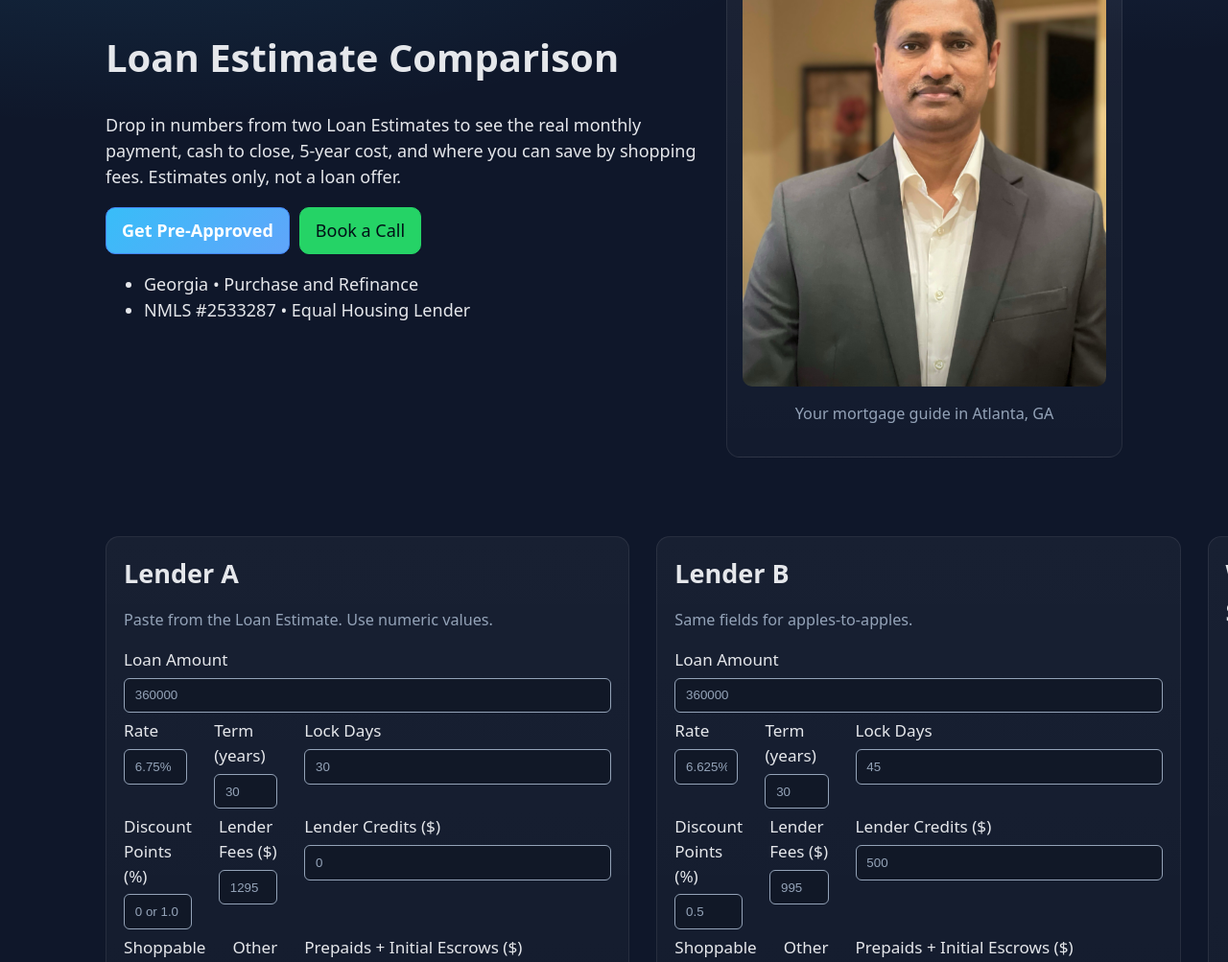
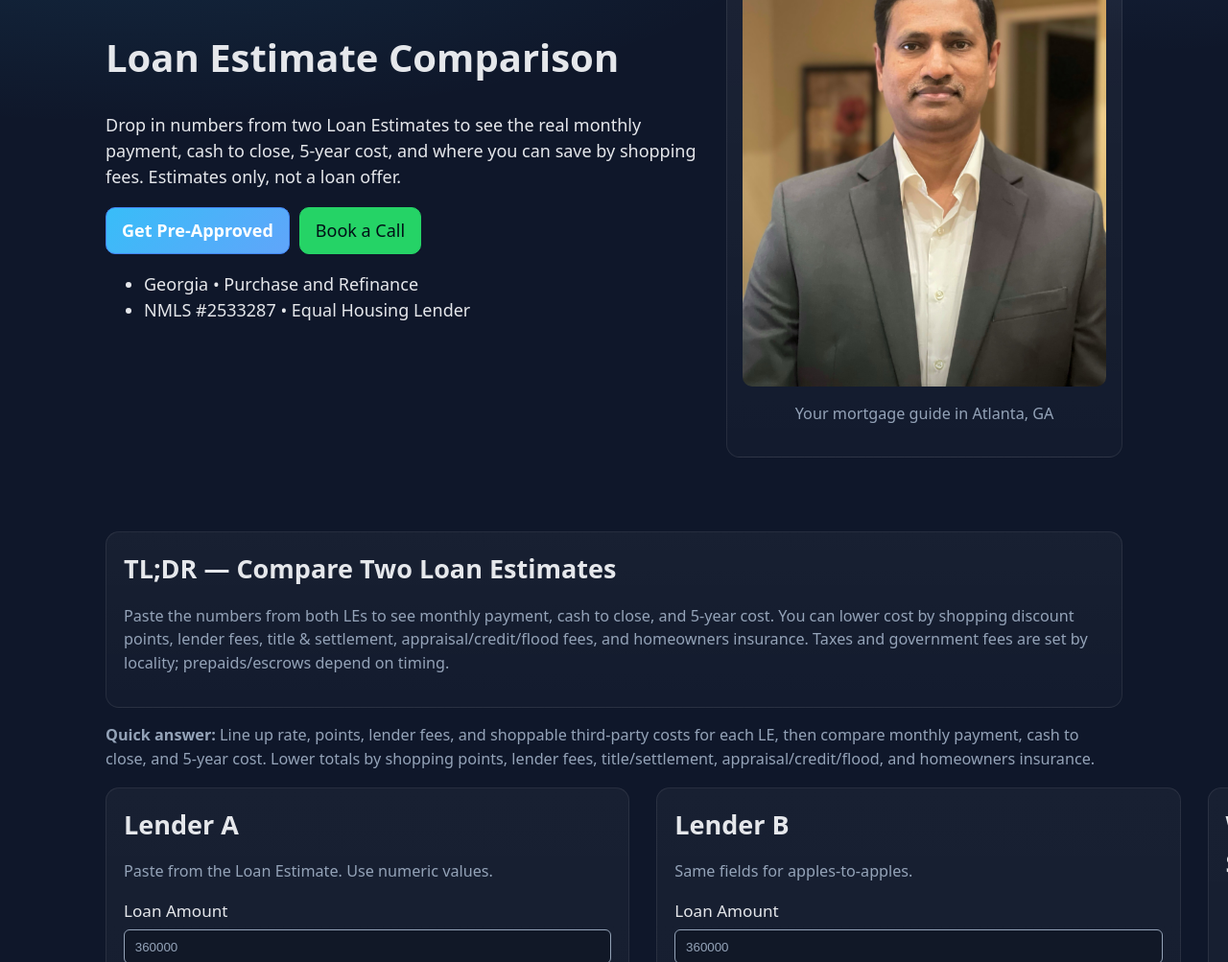
Before and after one commit to krishnaposa/krishnaposa-mlo-site, a website: page calculator-le-compare.html in a window 1280 px wide. Shown: the part 315-1318 px from the top of the page at 96% size. Drawn offline with Linux system fonts and the light colour scheme.

Commit message:
Update calculator-le-compare.html

```diff
--- a/calculator-le-compare.html
+++ b/calculator-le-compare.html
@@ -131,7 +131,22 @@
         </div>
       </div>
     </section>
+<!-- Quick answer block (AI-friendly) -->
+<section class="container" id="ai-answer" aria-label="quick answer" style="margin-top:.75rem">
+  <div class="card" id="tldr">
+    <h2 style="margin:0 0 .25rem">TL;DR — Compare Two Loan Estimates</h2>
+    <p class="small">
+      Paste the numbers from both LEs to see monthly payment, cash to close, and 5-year cost. You can lower cost by shopping discount points, lender fees, title & settlement, appraisal/credit/flood fees, and homeowners insurance. Taxes and government fees are set by locality; prepaids/escrows depend on timing.
+    </p>
+  </div>
+</section>
 
+<!-- Short Q&A sentence (great for snippets) -->
+<section class="container" aria-label="ai snippet" style="margin-top:.5rem">
+  <p class="small">
+    <strong>Quick answer:</strong> Line up rate, points, lender fees, and shoppable third-party costs for each LE, then compare monthly payment, cash to close, and 5-year cost. Lower totals by shopping points, lender fees, title/settlement, appraisal/credit/flood, and homeowners insurance.
+  </p>
+</section>
     <!-- COMPARISON FORMS -->
     <section class="container" id="le-compare-section" style="margin-top:1rem">
       <div class="grid-3" style="grid-template-columns:1fr 1fr minmax(280px,0.8fr);gap:var(--pad)">
```
